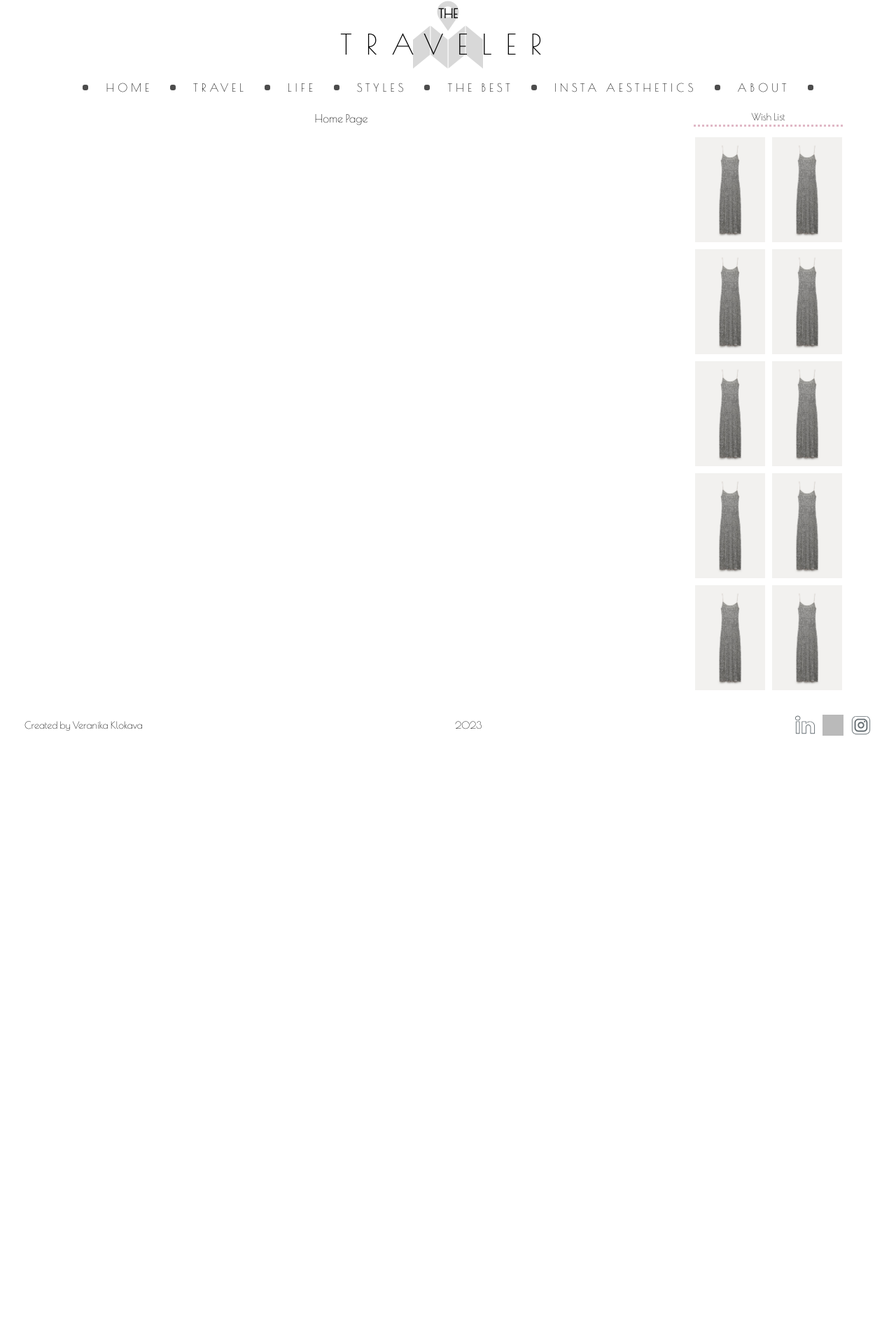
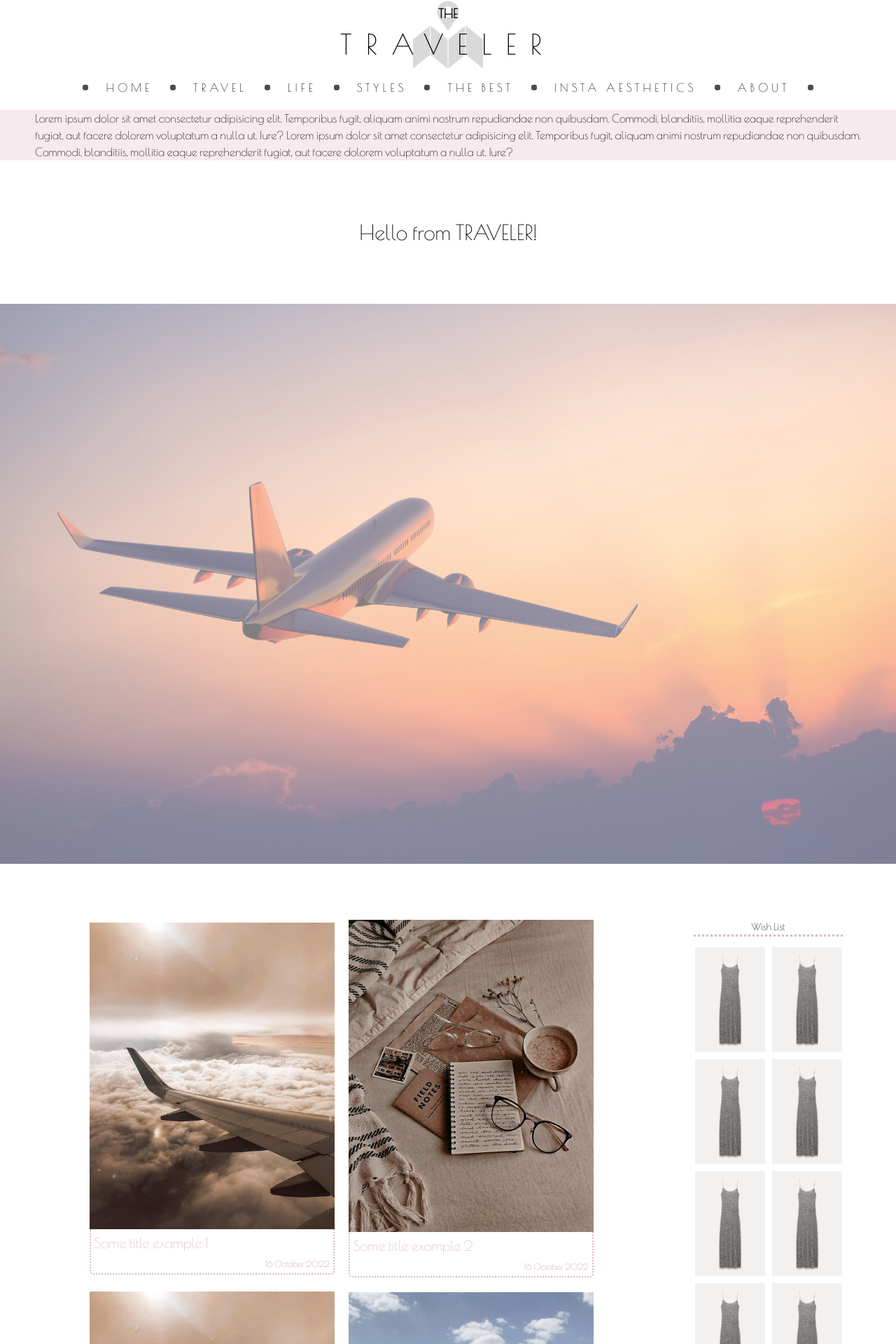
Before and after one commit to NikaKlokava/blog-strapi, a Next.js app in the folder frontend/: page / in a window 1280 px wide. Shown: the part 14-1934 px from the top of the page at 70% size. Before the commit the page ends 1100 px from the top, so only its background shows below. Built offline with nearby package versions, Linux system fonts and the light colour scheme; grey boxes are pictures that could not be loaded.

Commit message:
feat: add styles to home page

```diff
--- /dev/null
+++ b/frontend/app/components/post-item/Post.module.css
@@ -0,0 +1,45 @@
+.post_container {
+  display: flex;
+  flex-direction: column;
+}
+
+.post_small_description {
+  display: flex;
+  flex-direction: column;
+  row-gap: 5px;
+  padding: 5px;
+  border: 2px dotted #E0B8C6;
+  border-top: none;
+  border-bottom-left-radius: 5px;
+  border-bottom-right-radius: 5px;
+}
+
+.title {
+  font-size: 20px;
+  cursor: pointer;
+  transition: 0.2s ease-in-out;
+  color: #E0B8C6;
+}
+
+.date {
+  font-size: 12px;
+  color: #c190a1;
+  align-self: flex-end;
+}
+
+.post_container {
+  cursor: pointer;
+  transition: filter 0.3s ease-in-out;
+}
+
+.post_container:hover {
+  filter: drop-shadow(0px -6px 10px grey);
+}
+
+.post_container:hover .date {
+  color: black;
+}
+
+.post_container:hover .title {
+  color: black;
+}
--- /dev/null
+++ b/frontend/app/components/post-item/Post.tsx
@@ -0,0 +1,29 @@
+import { Post } from "@/mocks/mocks";
+import Link from "next/link";
+import Image from "next/image";
+import styles from "./Post.module.css";
+
+type Props = {
+  posts: Post[];
+};
+export const PostItem = ({ posts }: Props) => {
+  return (
+    <>
+      {posts.map((post, i) => {
+        return (
+          <Link
+            key={i}
+            className={styles.post_container}
+            href={`/post/${post.title.toLowerCase().split(" ").join("-")}`}
+          >
+            <Image src={post.photo} alt={`${post.name}_img`} />
+            <div className={styles.post_small_description}>
+              <div className={styles.title}>{post.title}</div>
+              <div className={styles.date}>{post.date}</div>
+            </div>
+          </Link>
+        );
+      })}
+    </>
+  );
+};
--- a/frontend/app/page.tsx
+++ b/frontend/app/page.tsx
@@ -1,13 +1,22 @@
+import { homePageData, posts } from "@/mocks/mocks";
 import { JoinTheBlog } from "./components/join-the-blog/JoinTheBlog";
+import { PostItem } from "./components/post-item/Post";
 import { WishList } from "./components/wish-list/WishList";
 import styles from "./styles.module.css";
 
 export default function Home() {
   return (
-    <main className={styles.home_container}>
-      <div className="text-center">Home Page</div>
-      <WishList />
-      {/* <JoinTheBlog/> */}
+    <main className={styles.main_container}>
+      <div className={styles.main_description}>{homePageData.description}</div>
+      <div className={styles.title}>{homePageData.title}</div>
+      <div className={styles.background_img} />
+      <div className={styles.home_container}>
+        <div className={styles.posts_container}>
+          <PostItem posts={posts} />
+        </div>
+        <WishList />
+        <JoinTheBlog extraClass={"grid_style"} />
+      </div>
     </main>
   );
 }
--- a/frontend/app/styles.module.css
+++ b/frontend/app/styles.module.css
@@ -1,6 +1,42 @@
+.main_container {
+  display: flex;
+  flex-direction: column;
+  row-gap: 80px;
+}
+
+.main_description {
+  padding-left: 50px;
+  padding-right: 50px;
+  background-color: #e0b8c64d;
+}
+
+.title {
+  font-size: 30px;
+  align-self: center;
+}
+
 .home_container {
   display: grid;
   grid-template-columns: 3fr 1fr;
   padding-left: 30px;
   padding-right: 30px;
+  row-gap: 70px;
 }
+
+.posts_container {
+  display: grid;
+  grid-template-columns: repeat(2, minmax(150px, 350px));
+  gap: 20px;
+  align-items: center;
+  justify-content: center;
+}
+
+
+.background_img {
+  min-height: 100vh;
+  width: 100vw;
+  background-size: 100vw 100vh;
+  filter: opacity(50%);
+  background-image: url("../public/back.jpg");
+
+}
--- a/frontend/app/the-best/page.tsx
+++ b/frontend/app/the-best/page.tsx
@@ -1,6 +1,7 @@
 import { Post, posts } from "@/mocks/mocks";
 import Image from "next/image";
 import Link from "next/link";
+import { PostItem } from "../components/post-item/Post";
 import styles from "./styles.module.css";
 
 const TheBestPage = () => {
@@ -10,27 +11,9 @@ const TheBestPage = () => {
   }, []);
   return (
     <div className={styles.wrapper}>
-    <div className={styles.container}>
-      {bestPosts.map((post, i) => {
-        return (
-          <Link
-            key={i}
-            className={styles.best_post_container}
-            href={`/post/${post.title.toLowerCase().split(" ").join("-")}`}
-          >
-            <Image
-              src={post.photo}
-              alt={`${post.name}_img`}
-              className={styles.post_img}
-            />
-            <div className={styles.post_small_description}>
-              <div className={styles.title}>{post.title}</div>
-              <div className={styles.date}>{post.date}</div>
-            </div>
-          </Link>
-        );
-      })}
-    </div>
+      <div className={styles.container}>
+        <PostItem posts={bestPosts} />
+      </div>
     </div>
   );
 };
--- a/frontend/mocks/mocks.ts
+++ b/frontend/mocks/mocks.ts
@@ -196,3 +196,14 @@ export const instaAestheticData: InstaAestheticType[] = Array(9).fill({
   location: "Vancouver",
   tags: ["#travel", "#aesthetics", "#life", "#blog"],
 });
+
+export const homePageData = {
+  title: "Hello from TRAVELER!",
+  description: `Lorem ipsum dolor sit amet consectetur adipisicing elit. Temporibus
+  fugit, aliquam animi nostrum repudiandae non quibusdam. Commodi,
+  blanditiis, mollitia eaque reprehenderit fugiat, aut facere dolorem
+  voluptatum a nulla ut. Iure? Lorem ipsum dolor sit amet consectetur
+  adipisicing elit. Temporibus fugit, aliquam animi nostrum repudiandae
+  non quibusdam. Commodi, blanditiis, mollitia eaque reprehenderit fugiat,
+  aut facere dolorem voluptatum a nulla ut. Iure?`,
+};
```
Also changed, not shown: frontend/app/the-best/styles.module.css (+0 -43 lines), frontend/public/back.jpg (added).
